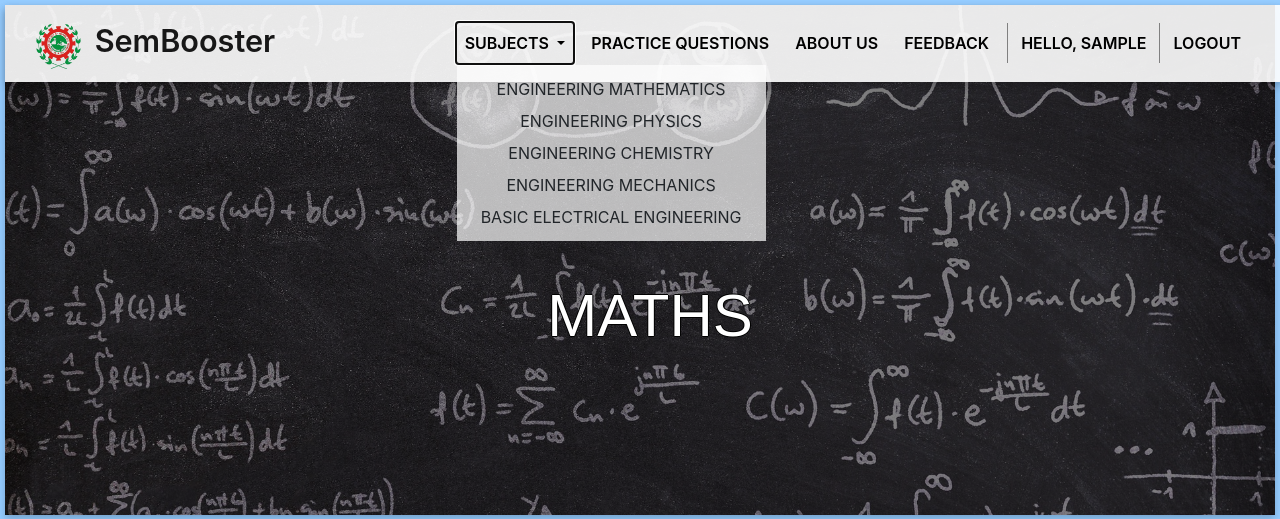
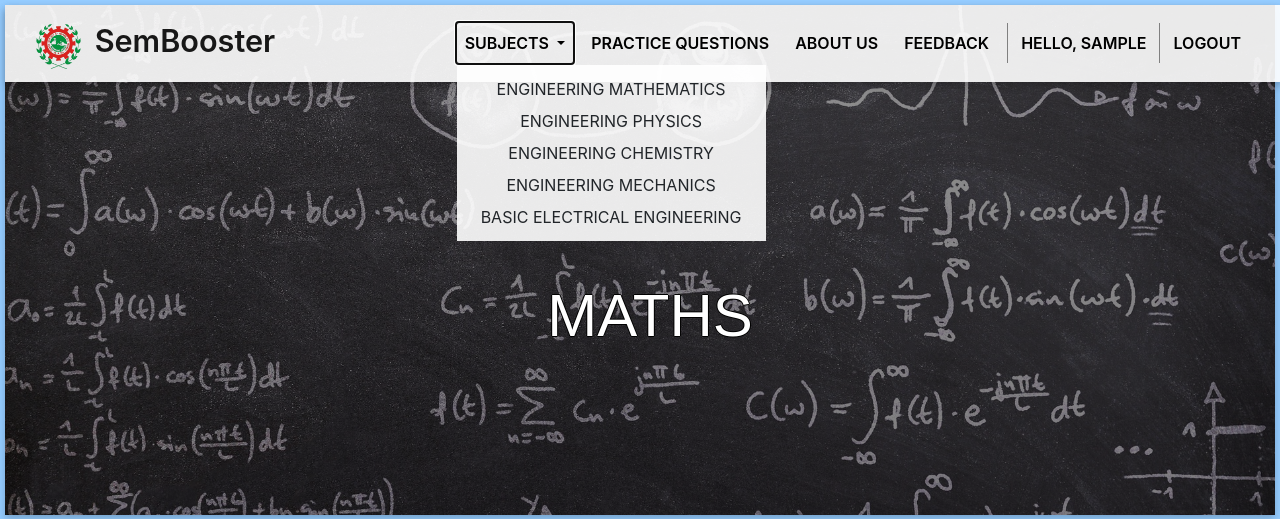
Before and after one commit to Varun-Patkar/Engineering-Sem1-Helper, a Django app: page /subjects_maths in a window 1280 px wide, after a click on "SUBJECTS". Shown: the top 519 px of the page. Run offline with Django 3.2, Linux system fonts and the light colour scheme; the visitor is signed in with stand-in values (Sample User, id 1); data that the repository does not hold is empty; some libraries are stand-ins or nearby versions.

Commit message:
Changed Pics

```diff
--- a/static/mstyle.css
+++ b/static/mstyle.css
@@ -142,7 +142,7 @@ input:checked + .content #grid {
 }
 .dropdown-menu {
   text-align: center;
-  background-color:rgba(255, 255, 255, 0.7);
+  background-color:rgba(255, 255, 255, 0.9);
   border: none;
   border-radius: 0;
 }
--- a/static/subjects.css
+++ b/static/subjects.css
@@ -132,7 +132,7 @@ input:checked + .content #grid {
 }
 .dropdown-menu {
   text-align: center;
-  background-color:rgba(255, 255, 255, 0.7);
+  background-color:rgba(255, 255, 255, 0.9);
   border: none;
   border-radius: 0;
 }
@@ -327,6 +327,7 @@ background-color:  #d3e9fd;
  background-color:  #d3e9fd;
 }
 .cards{
+  margin-top: 50px;
   display: grid;
   grid-template-columns: repeat(auto-fit,minmax(16rem,1fr));
   grid-auto-rows: minmax(100px,auto);
--- a/templates/subjects/subjects_base.html
+++ b/templates/subjects/subjects_base.html
@@ -85,7 +85,7 @@
 </section>
 <!--Top image-->
 </header>
-    <div class="item2" style="background-image:linear-gradient(rgba(0, 0, 0, 0.5), rgba(0, 0, 0, 0.5)), {%block Image%}{%endblock%};">
+    <div class="item2" style="background-image:linear-gradient(rgba(34, 34, 34, 0.5), rgba(0, 0, 0, 0.5)), {%block Image%}{%endblock%};">
       <div class="top-text" >
         <h1>{{subject}}</h1>
 
```
Also changed, not shown: static/Images/CHEMISTRY1.jpg (added), static/Images/PHYSICS1.jpg (added), static/Images/chemistry.jpg, static/Images/physics.jpg.
